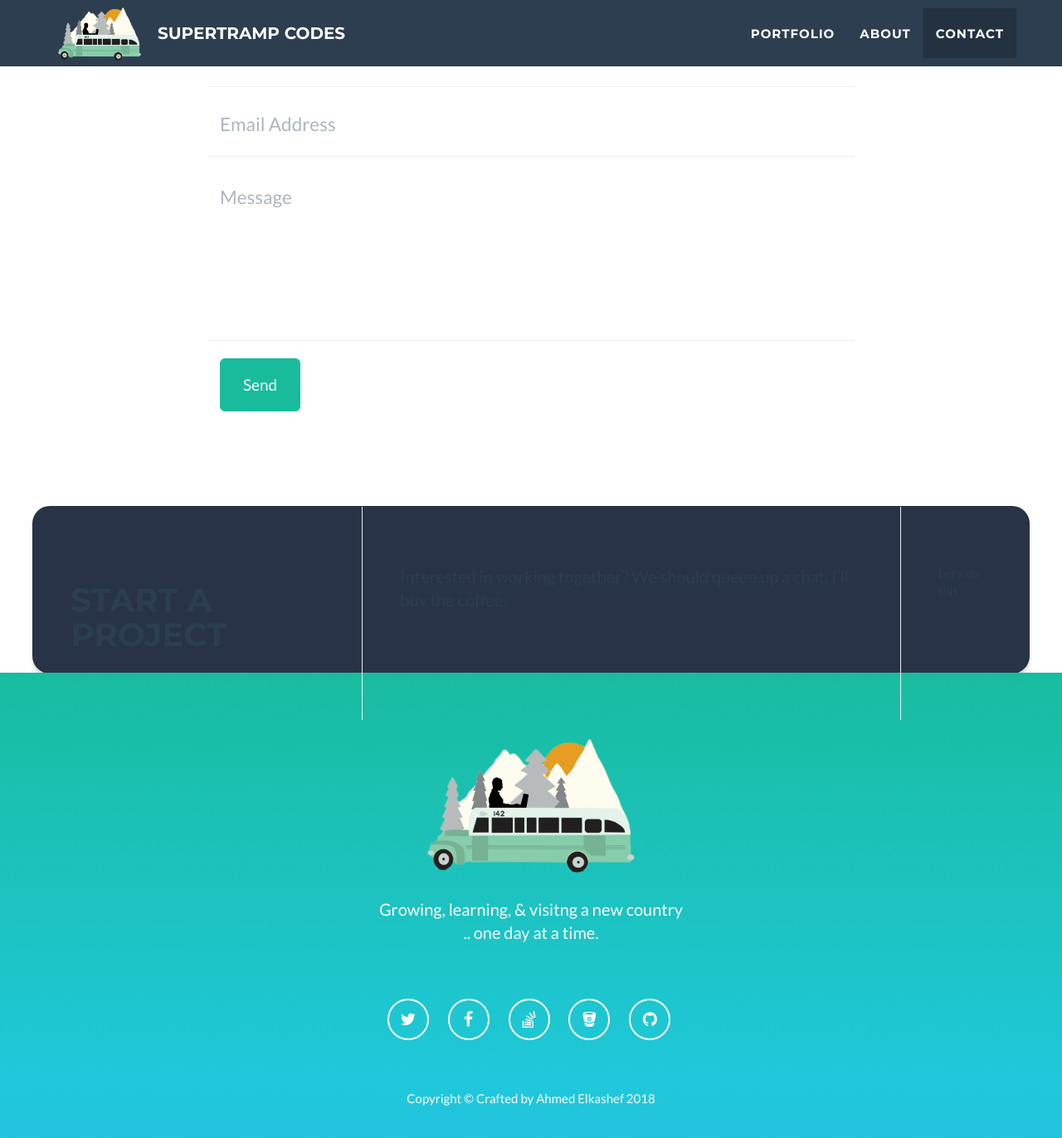
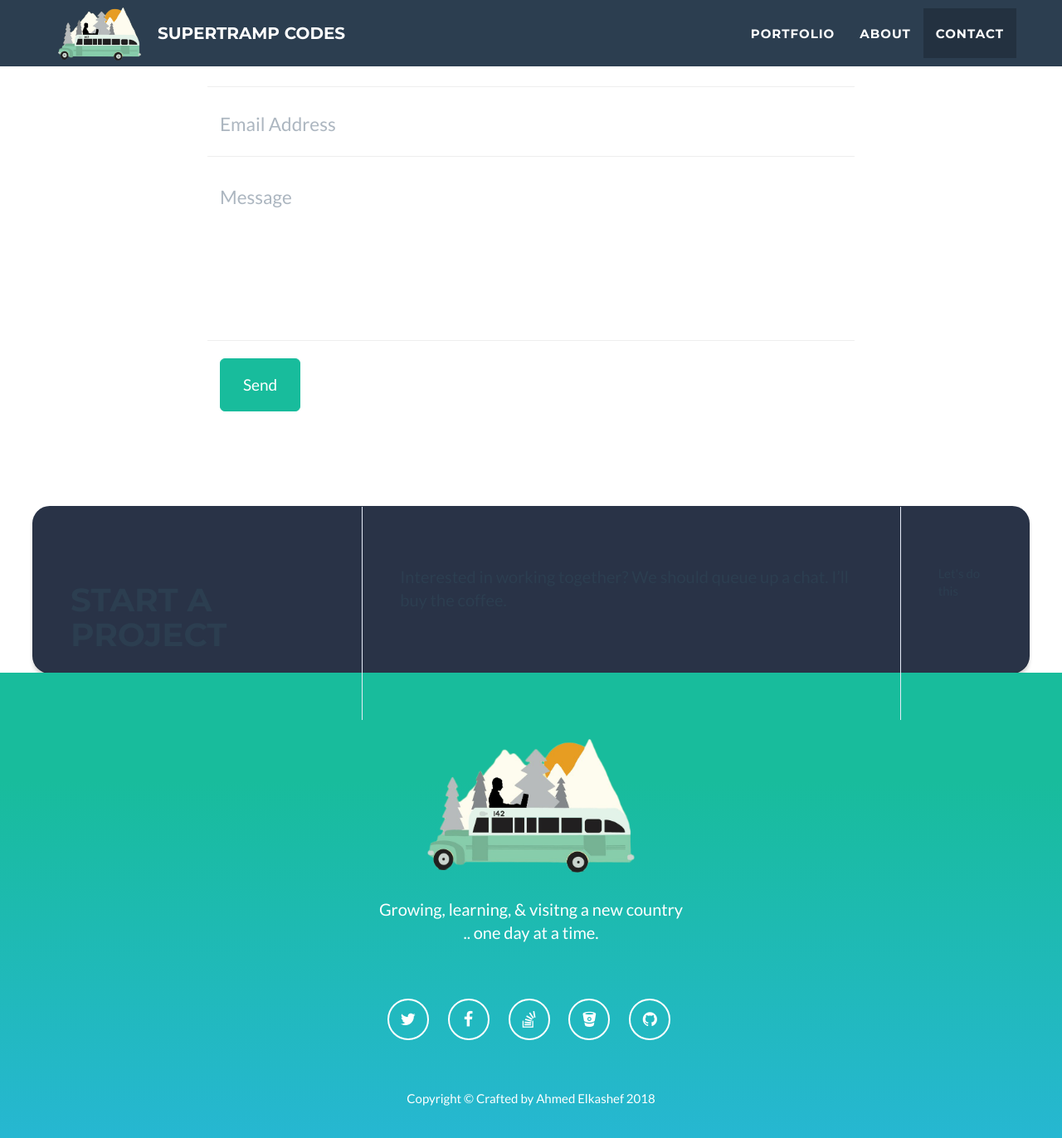
Before and after one commit to Ahmed-Elkashef/Ahmed-Elkashef.github.io, a Jekyll site: the page built from index.html, in a window 1280 px wide and 1400 px high, scrolled down 4071 px. Shown: the top 1372 px of the window at 83% size. Built offline with Jekyll 4.4.1, drawn with Linux system fonts in a browser that asks for light colours.

Commit message:
Update main.css

```diff
--- a/_includes/css/main.css
+++ b/_includes/css/main.css
@@ -337,7 +337,7 @@ footer h3 {
 
 footer .footer-above {
     padding-top: 50px;
-    background-image: linear-gradient(#18bc9c -4%, #1fc8db 84%, #2cb5e8 124%);
+    background-image: linear-gradient(#18bc9c 22%, #2cb5e8 126%);
 }
 
 footer .footer-col {
```
